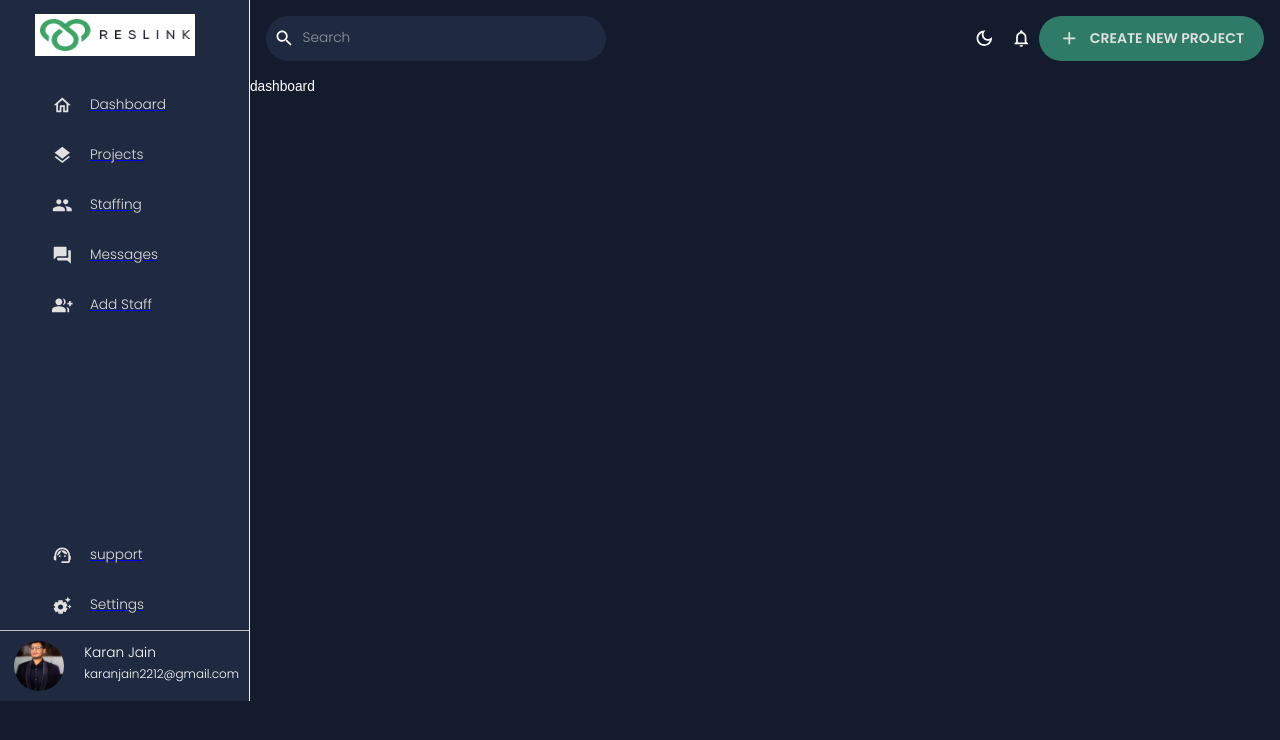
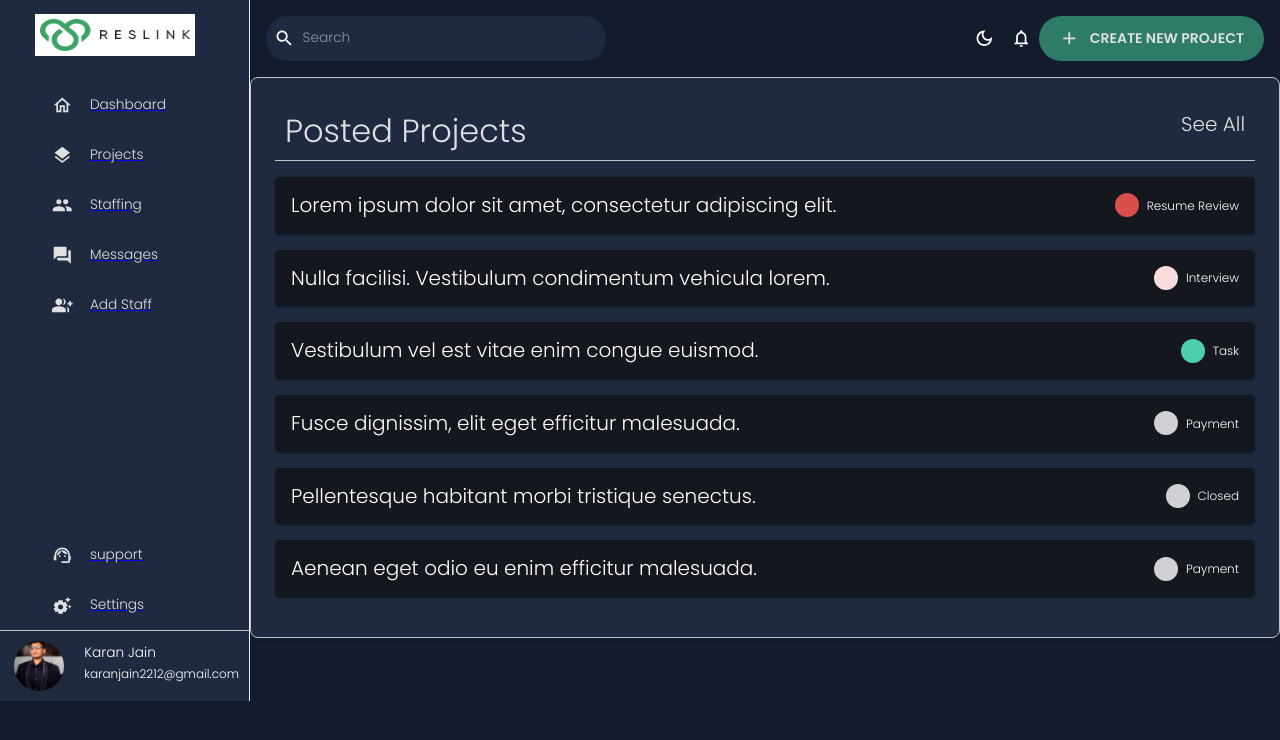
Before and after one commit to karanJ2212/Dashboard, a React (Create React App) app: page / in a window 1280 px wide. Shown: the top 740 px of the page. Built offline with nearby package versions, Linux system fonts and the light colour scheme.

Commit message:
posted project component

```diff
--- /dev/null
+++ b/src/components/PostedProjects.js
@@ -0,0 +1,134 @@
+import { Box, Typography, useTheme, Paper } from "@mui/material";
+import React from "react";
+import { tokens } from "../theme";
+
+const projects = [
+  {
+    id: 1,
+
+    description: "Lorem ipsum dolor sit amet, consectetur adipiscing elit.",
+    status: "Resume Review",
+  },
+  {
+    id: 2,
+
+    description: "Nulla facilisi. Vestibulum condimentum vehicula lorem.",
+    status: "Interview",
+  },
+  {
+    id: 3,
+
+    description: "Vestibulum vel est vitae enim congue euismod.",
+    status: "Task",
+  },
+  {
+    id: 4,
+
+    description: "Fusce dignissim, elit eget efficitur malesuada.",
+    status: "Payment",
+  },
+  {
+    id: 5,
+
+    description: "Pellentesque habitant morbi tristique senectus.",
+    status: "Closed",
+  },
+  {
+    id: 6,
+
+    description: "Aenean eget odio eu enim efficitur malesuada.",
+    status: "Payment",
+  },
+];
+
+export default function PostedProjects() {
+  const theme = useTheme();
+  const colors = tokens(theme.palette.mode);
+
+  const getStatusColor = (status) => {
+    switch (status) {
+      case "Resume Review":
+        return colors.redAccent[500];
+      case "Interview":
+        return colors.redAccent[100];
+      case "Task":
+        return colors.greenAccent[500];
+      case "Payment":
+        return colors.primary[100];
+      case "Closed":
+        return colors.primary[100];
+      case "Paymentt":
+        return colors.greenAccent[900];
+      default:
+        return colors.grey[100]; // Default color
+    }
+  };
+
+  return (
+    <Box
+      sx={{
+        backgroundColor: colors.primary[400],
+        p: 3,
+        borderRadius: "8px",
+        textAlign: "center",
+        boxShadow: "0px 4px 8px rgba(0, 0, 0, 0.1)",
+        border: `1px solid ${colors.grey[200]}`,
+      }}
+    >
+      <Box
+        mb={2}
+        display="flex"
+        justifyContent="space-between"
+        borderBottom={`1px solid ${colors.grey[200]}`}
+        padding="10px"
+      >
+        <Typography variant="h2" component="p" color={colors.grey[100]}>
+          Posted Projects
+        </Typography>
+        <Typography variant="h4" component="p" color={colors.grey[100]}>
+          <a
+            href="/see-all"
+            style={{ textDecoration: "none", color: colors.grey[100] }}
+          >
+            See All
+          </a>
+        </Typography>
+      </Box>
+
+      <Box>
+        {projects.map((project) => (
+          <Paper
+            key={project.id}
+            sx={{
+              backgroundColor: colors.primary[800],
+              display: "flex",
+              justifyContent: "space-between",
+              alignItems: "center",
+              p: 2,
+              my: 2,
+            }}
+          >
+            <Box sx={{ flex: 1 }}>
+              <Typography variant="h4" color={colors.text} textAlign="left">
+                {project.description}
+              </Typography>
+            </Box>
+            <Box sx={{ display: "flex", alignItems: "center" }}>
+              <div
+                style={{
+                  width: "24px",
+                  height: "24px",
+                  borderRadius: "50%",
+                  backgroundColor: getStatusColor(project.status),
+                }}
+              />
+              <Typography variant="body2" color={colors.text} ml={1}>
+                {project.status}
+              </Typography>
+            </Box>
+          </Paper>
+        ))}
+      </Box>
+    </Box>
+  );
+}
--- a/src/pages/dashboard/index.js
+++ b/src/pages/dashboard/index.js
@@ -1,5 +1,6 @@
 import React from 'react';
+import PostedProjects from '../../components/PostedProjects';
 
 export default function index() {
-  return <div>dashboard</div>;
+  return <PostedProjects />;
 }
```
